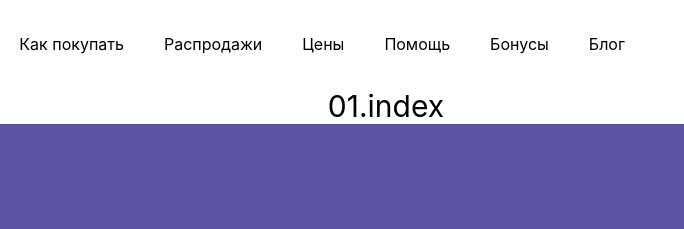
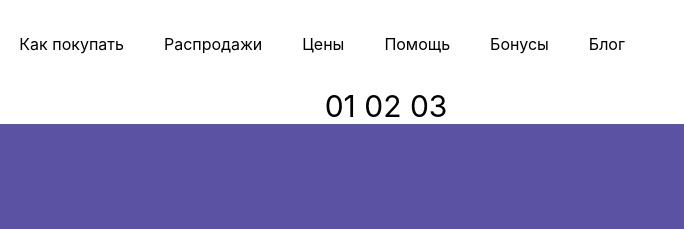
Before and after one commit to rahmonovvohid19999-web/OkayPost, a website: page page2.html in a window 1280 px wide. Shown: the top 229 px of the page, 254-938 px from the left. Drawn offline with nearby package versions, Linux system fonts and the light colour scheme; files that its build step writes are made by us from their sources.

Commit message:
end commit by page2

```diff
--- a/page2.html
+++ b/page2.html
@@ -32,9 +32,9 @@
         <img class="lg:hidden " src="./images/Frame 32.svg" alt="">
     </header>
     <div class="max-w-[1200px] mx-auto text-center text-3xl">
-        <a href="./index.html">01.index</a>
-        <a href="./page.html"></a>
-        <a href=""></a>
+        <a href="./index.html">01</a>
+        <a href="./page.html">02</a>
+        <a href="./page2.html">03</a>
     </div>
     <section class="max-w-[1400px] mx-auto rounded-3xl p-4 bg-[#5B52A3]">
         <div class="max-w-[1200px] mx-auto p-5">
```
